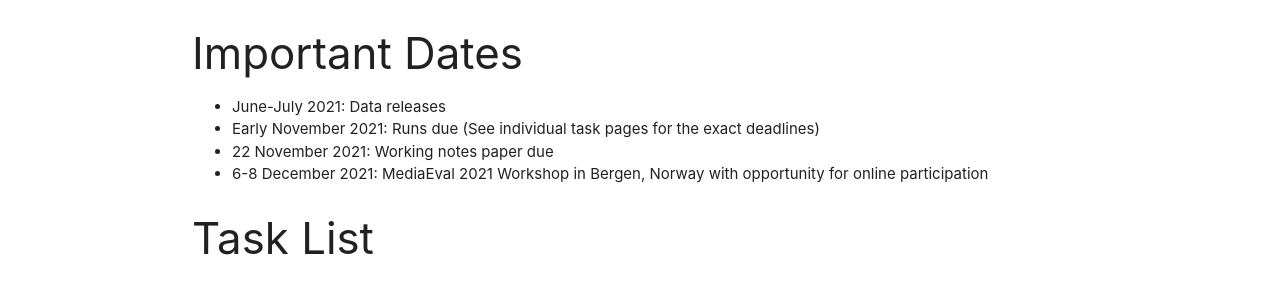
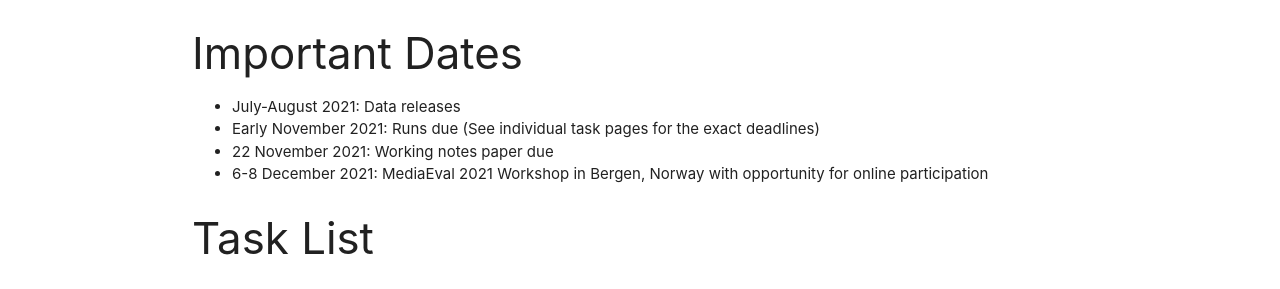
Before and after one commit to multimediaeval/multimediaeval.github.io, a Jekyll site: the page built from _editions/2021.md, in a window 1280 px wide and 900 px high, scrolled down 363 px. Shown: the part 163-452 px from the top of the window. Built offline with Jekyll 4.4.1, drawn with Linux system fonts in a browser that asks for light colours.

Commit message:
Update 2021.md
Update data release dates.

```diff
--- a/_editions/2021.md
+++ b/_editions/2021.md
@@ -14,7 +14,7 @@ Participation is open to anyone who registers. MediaEval participants write a 2-
 Now open: [MediaEval 2021 Registration](https://docs.google.com/forms/d/e/1FAIpQLSchIcIaSlM1fNeWGCSoSBMR6HS48HKMhWEY151vvCmb5KhO-w/viewform?usp=sf_link)
 
 ### Important Dates
-* June-July 2021: Data releases
+* July-August 2021: Data releases
 * Early November 2021: Runs due (See individual task pages for the exact deadlines)
 * 22 November 2021: Working notes paper due
 * 6-8 December 2021: MediaEval 2021 Workshop in Bergen, Norway with opportunity for online participation
```
